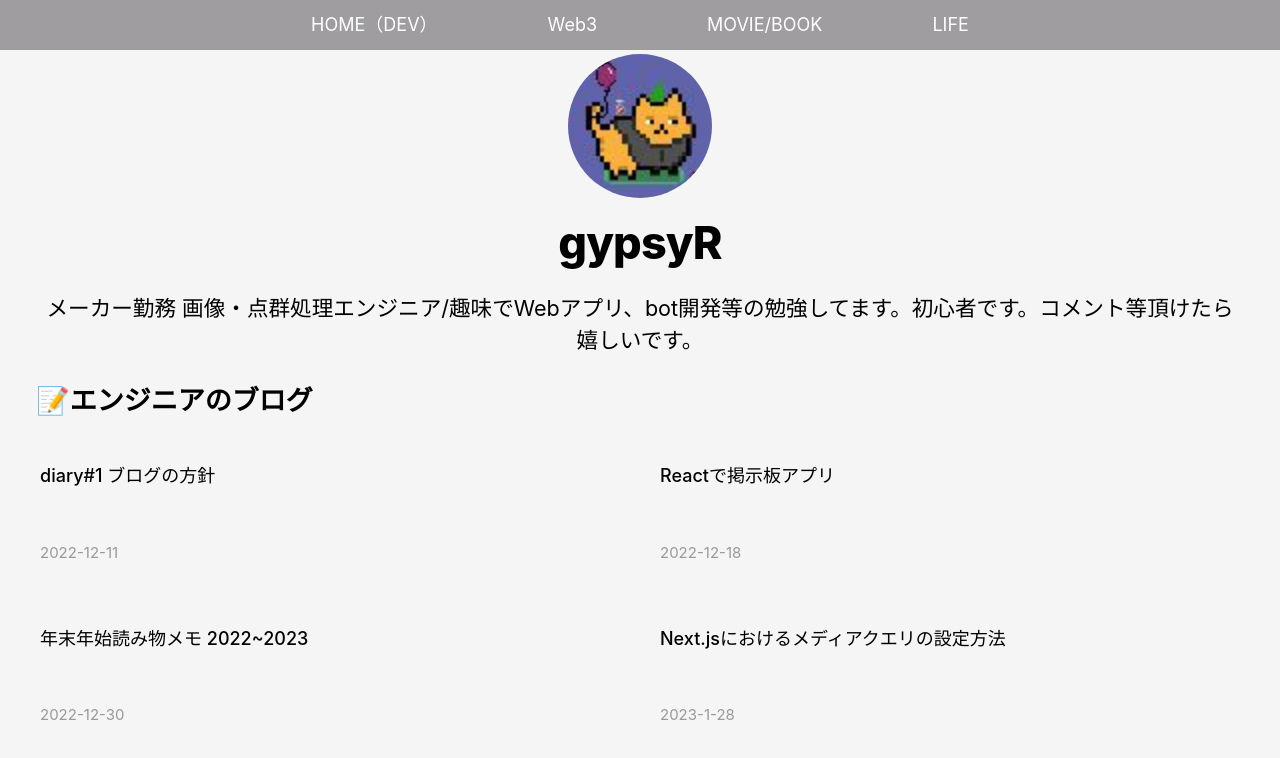
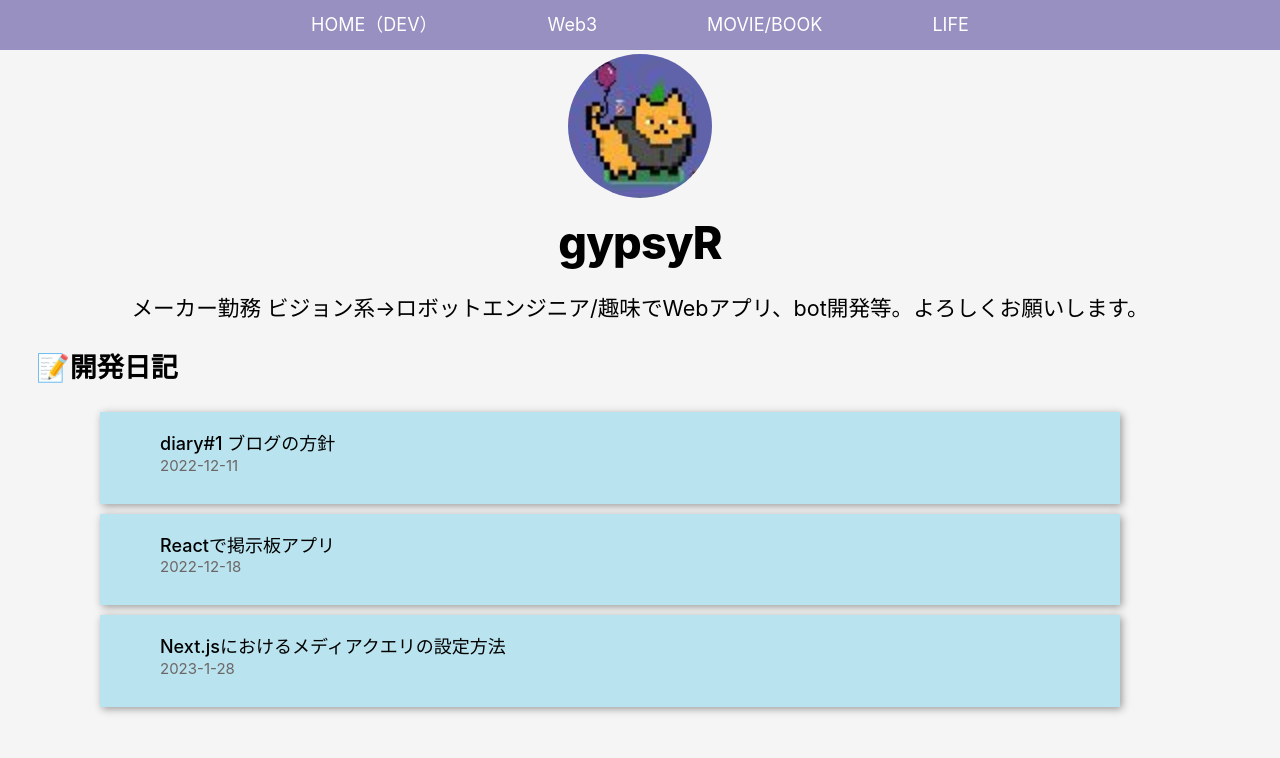
Before and after one commit to makino-ryota/dev_blog, a Next.js app: page / in a window 1280 px wide. Shown: the top 758 px of the page. Built offline with nearby package versions, Linux system fonts and the light colour scheme.

Commit message:
item style changed

```diff
--- a/pages/index-hobby.js
+++ b/pages/index-hobby.js
@@ -49,13 +49,13 @@ export default function Home({ allPostsData }) {
                 <div className={styles.grid}>
                     {allPostsData.map(({ id_hobby, title, date, thumbnail }) => (
                         <article key={id_hobby}>
-                            <Link href={`/posts_hobby/${id_hobby}`}>
+                            {/* <Link href={`/posts_hobby/${id_hobby}`}>
                                 <img
                                     src={`${thumbnail}`}
                                     className={styles.thumbnailImage}
                                 />
-                            </Link>
-                            <Link href={`/posts_hobby/${id_hobby}`}>
+                            </Link> */}
+                            <Link href={`/posts_hobby/${id_hobby}`} className={utilStyle.articleDiv}>
                                 <p className={utilStyle.boldText}>{title}</p>
                             </Link>
                             <br />
--- a/pages/index-life.js
+++ b/pages/index-life.js
@@ -55,7 +55,7 @@ export default function Home({ allPostsData }) {
                                     className={styles.thumbnailImage}
                                 />
                             </Link> */}
-                            <Link href={`/posts_life/${id_life}`}>
+                            <Link href={`/posts_life/${id_life}`} className={utilStyle.articleDiv}>
                                 <p className={utilStyle.boldText}>{title}</p>
                             </Link>
                             <br />
--- a/pages/index.js
+++ b/pages/index.js
@@ -41,12 +41,12 @@ export default function Home({ allPostsData }) {
       </Head>
       <section className={utilStyle.headingMd}>
         <p>
-          メーカー勤務 画像・点群処理エンジニア/趣味でWebアプリ、bot開発等の勉強してます。初心者です。コメント等頂けたら嬉しいです。
+          メーカー勤務 ビジョン系→ロボットエンジニア/趣味でWebアプリ、bot開発等。よろしくお願いします。
         </p>
       </section>
 
       <section>
-        <h2>📝エンジニアのブログ</h2>
+        <h2>📝開発日記</h2>
         <div className={styles.grid}>
           {allPostsData.map(({ id, title, date, thumbnail }) => (
             <article key={id}>
@@ -56,7 +56,7 @@ export default function Home({ allPostsData }) {
                   className={styles.thumbnailImage}
                 />
               </Link> */}
-              <Link href={`/posts/${id}`}>
+              <Link href={`/posts/${id}`} className={utilStyle.articleDiv}>
                 <p className={utilStyle.boldText}>{title}</p>
               </Link>
               <br />
--- a/styles/Home.module.css
+++ b/styles/Home.module.css
@@ -30,7 +30,8 @@
   display: grid;
   flex-wrap: wrap;
   max-width: 1200px;
-  gap: 40px;
+  gap: 10px;
   margin: 0 auto;
-  grid-template-columns: repeat(auto-fit, minmax(400px, 1fr));
+  grid-template-columns: repeat(auto-fit, minmax(600px, 1fr));
+  grid-template-rows: repeat(auto-fit, minmax(20px, 1fr));
 }
--- a/styles/globals.css
+++ b/styles/globals.css
@@ -27,15 +27,15 @@ img {
   display: block;
 }
 
-nav.desktop {
+nav.mobile {
   display: flex;
-  font-size: large;
+  font-size: small;
   justify-content: center;
   align-items: center;
-  height: 50px;
+  height: 40px;
   /* background-color: rgb(145, 98, 98); */
-  background-color: rgb(159, 157, 160);
-  gap: 110px;
+  background-color: rgb(137, 201, 190);
+  gap: 50px;
   /*場所を固定する*/
   position: fixed;
   top: 0;
@@ -44,15 +44,15 @@ nav.desktop {
   width: 100%;
 }
 
-nav.mobile {
+nav.desktop {
   display: flex;
-  font-size: small;
+  font-size: large;
   justify-content: center;
   align-items: center;
-  height: 40px;
+  height: 50px;
   /* background-color: rgb(145, 98, 98); */
-  background-color: rgb(159, 157, 160);
-  gap: 50px;
+  background-color: rgb(151, 144, 192);
+  gap: 110px;
   /*場所を固定する*/
   position: fixed;
   top: 0;
@@ -69,8 +69,18 @@ nav a {
 
 nav a:hover {
   color: cadetblue;
+  transform: translate(1px, 1px);
 }
 
 nav a svg {
   margin-left: 5px;
 }
+
+article {
+  background-color: rgb(185, 227, 238);
+  margin-left: 5%;
+  margin-right: 10%;
+  box-shadow: 2px 2px 8px #999;
+  padding-left: 5%;
+  padding-bottom: 2%;
+}
--- a/styles/utils.module.css
+++ b/styles/utils.module.css
@@ -51,10 +51,25 @@
 }
 
 .lightText {
-    color: #999;
+  color: rgb(109, 102, 102);
 }
 
 .boldText {
   color: black;
   font-weight: 550;
 }
+
+.articleDiv {
+  display: grid;
+  height: 10px;
+  flex-direction: column;
+  justify-content: left;
+  align-items: center;
+  transition: all 0.3s;
+  cursor: pointer;
+}
+
+.articleDiv:hover {
+  transform: translate(1px, 2px);
+  box-shadow: none;
+}
```
Also changed, not shown: pages/index-web3.js (+4 -4 lines), posts_web3/221230_2023_start.md (renamed from posts/221230_2023_start.md). Lines whose indentation alone changed are shown as unchanged.
